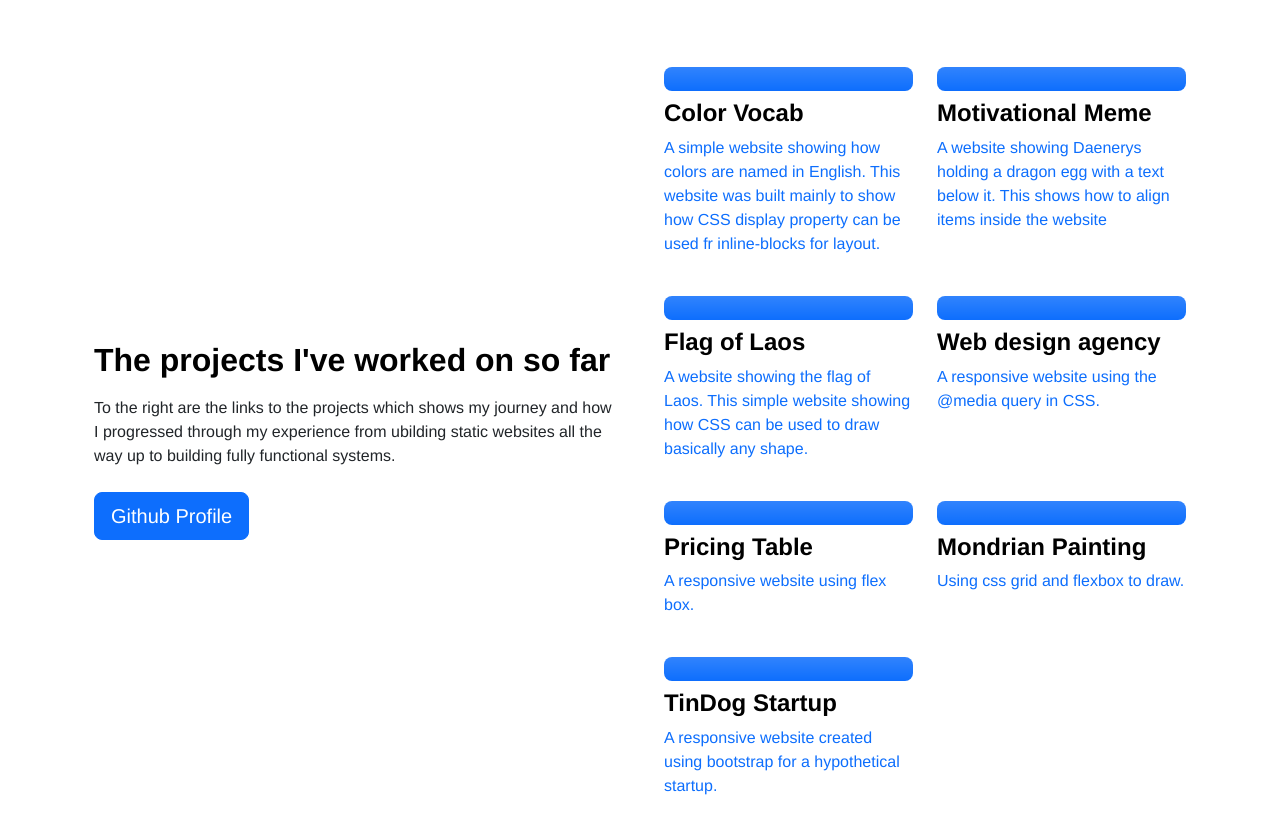
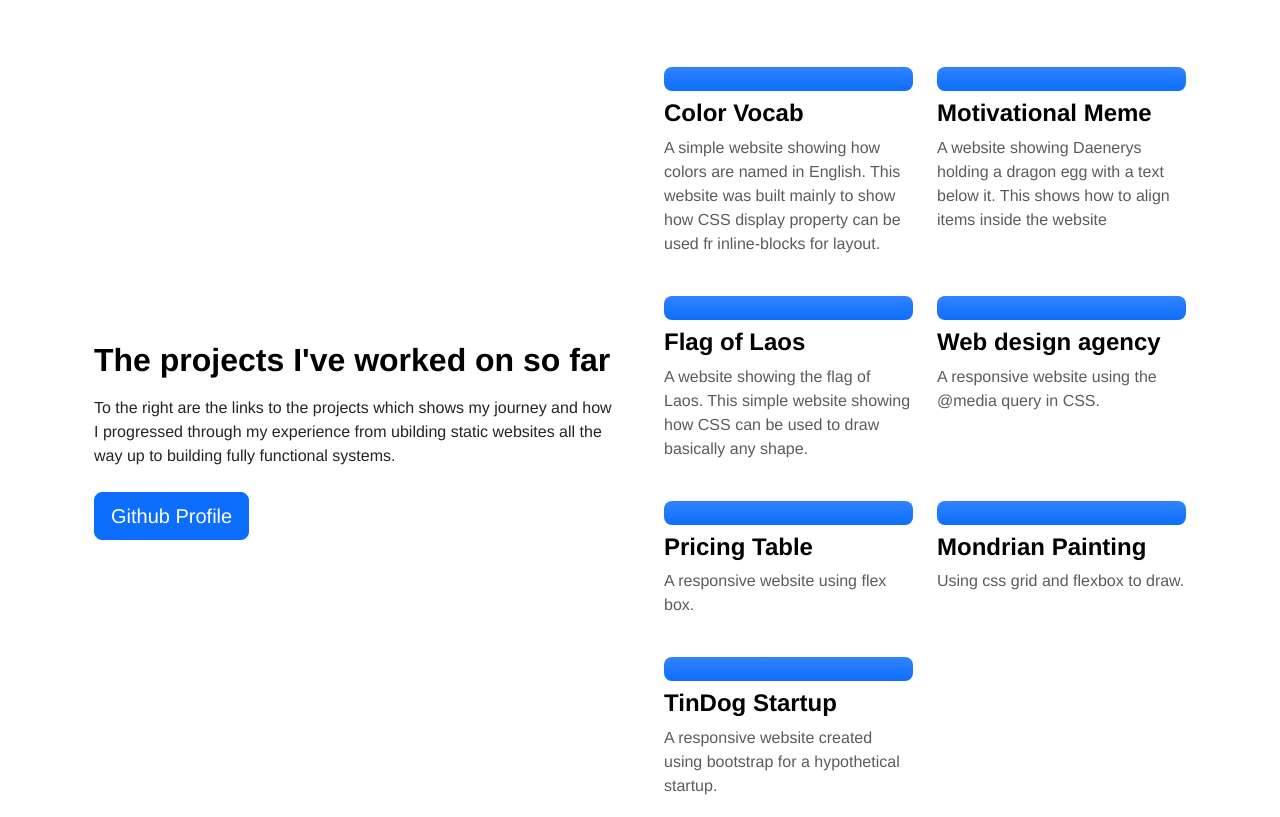
Before and after one commit to amrmagdy92/personal-site, a plain HTML site: page index.html in a window 1280 px wide. Shown: the part 2560-3377 px from the top of the page. Drawn offline with nearby package versions, Linux system fonts and the light colour scheme.

Commit message:
Changed project links from text-body-dark to text-body-secondary

```diff
--- a/index.html
+++ b/index.html
@@ -78,7 +78,7 @@
                                     </svg>
                                 </div>
                                 <h4 class="fw-semibold mb-0 text-body-emphasis">Color Vocab</h4>
-                                <p class="text-body-dark">A simple website showing how colors are named in English. This website was built mainly to show how CSS display property can be used fr inline-blocks for layout.</p>
+                                <p class="text-body-secondary">A simple website showing how colors are named in English. This website was built mainly to show how CSS display property can be used fr inline-blocks for layout.</p>
                             </a>
                             <a href="https://amrmagdy92.github.io/motivational-posters/" target="_blank" class="col d-flex flex-column gap-2 project-link">
                                 <div class="feature-icon-small d-inline-flex align-items-center justify-content-center text-bg-primary bg-gradient fs-4 rounded-3">
@@ -87,7 +87,7 @@
                                     </svg>
                                 </div>
                                 <h4 class="fw-semibold mb-0 text-body-emphasis">Motivational Meme</h4>
-                                <p class="text-body-dark">A website showing Daenerys holding a dragon egg with a text below it. This shows how to align items inside the website</p>
+                                <p class="text-body-secondary">A website showing Daenerys holding a dragon egg with a text below it. This shows how to align items inside the website</p>
                             </a>
                             <a href="https://amrmagdy92.github.io/flag-of-laos/" target="_blank" class="col d-flex flex-column gap-2 project-link">
                                 <div class="feature-icon-small d-inline-flex align-items-center justify-content-center text-bg-primary bg-gradient fs-4 rounded-3">
@@ -96,7 +96,7 @@
                                     </svg>
                                 </div>
                                 <h4 class="fw-semibold mb-0 text-body-emphasis">Flag of Laos</h4>
-                                <p class="text-body-dark">A website showing the flag of Laos. This simple website showing how CSS can be used to draw basically any shape.</p>
+                                <p class="text-body-secondary">A website showing the flag of Laos. This simple website showing how CSS can be used to draw basically any shape.</p>
                             </a>
                             <a href="https://amrmagdy92.github.io/web-design-agency/" target="_blank" class="col d-flex flex-column gap-2 project-link">
                                 <div class="feature-icon-small d-inline-flex align-items-center justify-content-center text-bg-primary bg-gradient fs-4 rounded-3">
@@ -105,7 +105,7 @@
                                     </svg>
                                 </div>
                                 <h4 class="fw-semibold mb-0 text-body-emphasis">Web design agency</h4>
-                                <p class="text-body-dark">A responsive website using the @media query in CSS.</p>
+                                <p class="text-body-secondary">A responsive website using the @media query in CSS.</p>
                             </a>
                             <a href="https://amrmagdy92.github.io/pricing-table/" target="_blank" class="col d-flex flex-column gap-2 project-link">
                                 <div class="feature-icon-small d-inline-flex align-items-center justify-content-center text-bg-primary bg-gradient fs-4 rounded-3">
@@ -114,7 +114,7 @@
                                     </svg>
                                 </div>
                                 <h4 class="fw-semibold mb-0 text-body-emphasis">Pricing Table</h4>
-                                <p class="text-body-dark">A responsive website using flex box.</p>
+                                <p class="text-body-secondary">A responsive website using flex box.</p>
                             </a>
                             <a href="https://amrmagdy92.github.io/mandorian-painting/" target="_blank" class="col d-flex flex-column gap-2 project-link">
                                 <div class="feature-icon-small d-inline-flex align-items-center justify-content-center text-bg-primary bg-gradient fs-4 rounded-3">
@@ -123,7 +123,7 @@
                                     </svg>
                                 </div>
                                 <h4 class="fw-semibold mb-0 text-body-emphasis">Mondrian Painting</h4>
-                                <p class="text-body-dark">Using css grid and flexbox to draw.</p>
+                                <p class="text-body-secondary">Using css grid and flexbox to draw.</p>
                             </a>
                             <a href="https://amrmagdy92.github.io/tindog-startup/" target="_blank" class="col d-flex flex-column gap-2 project-link">
                                 <div class="feature-icon-small d-inline-flex align-items-center justify-content-center text-bg-primary bg-gradient fs-4 rounded-3">
@@ -132,7 +132,7 @@
                                     </svg>
                                 </div>
                                 <h4 class="fw-semibold mb-0 text-body-emphasis">TinDog Startup</h4>
-                                <p class="text-body-dark">A responsive website created using bootstrap for a hypothetical startup.</p>
+                                <p class="text-body-secondary">A responsive website created using bootstrap for a hypothetical startup.</p>
                             </a>
                         </div>
                     </div>
```
